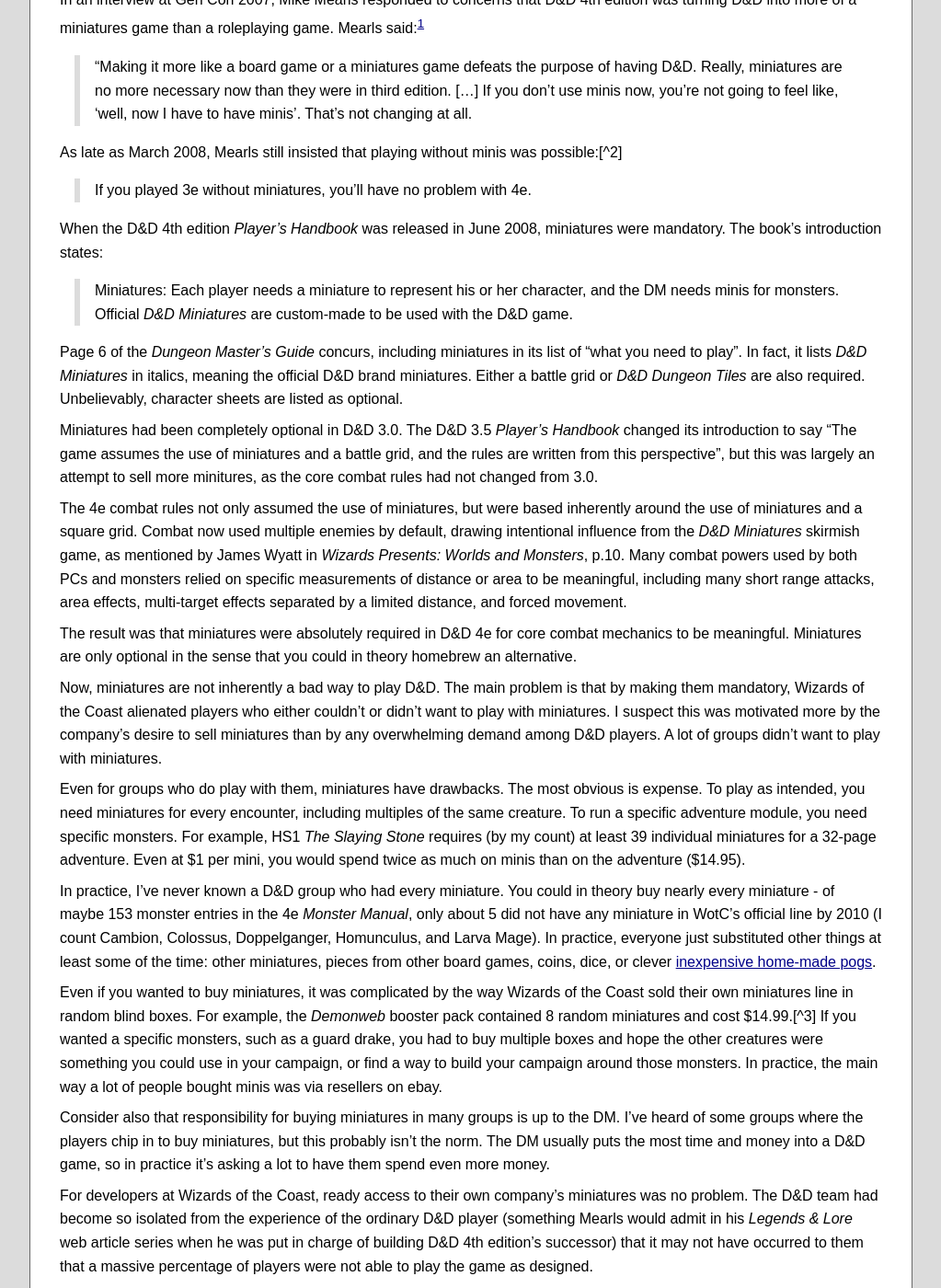
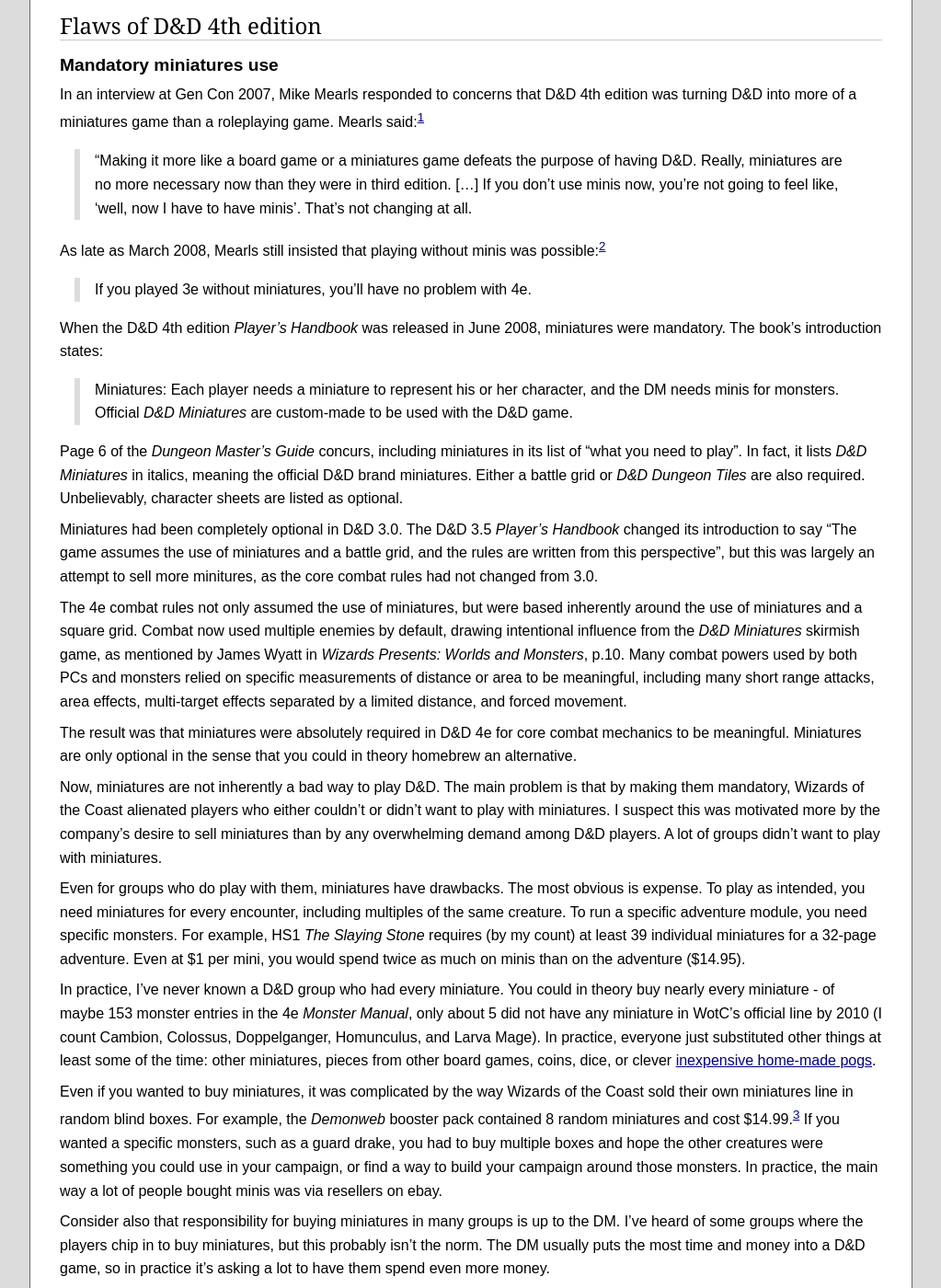
Before and after one commit to orbitalflower/orbitalflower.github.io, a Jekyll site: the page built from _posts/2021-04-15-failure-dnd-4th-edition.md, in a window 1280 px wide and 1400 px high, scrolled down 1192 px. Shown: the whole window at 92% size, without its empty margins (128-1151 px from the left). Built offline with Jekyll 4.4.1, drawn with Linux system fonts in a browser that asks for light colours; some of the changed text lies outside the part shown.

Commit message:
formatting fixes

```diff
--- a/_posts/2021-04-15-failure-dnd-4th-edition.md
+++ b/_posts/2021-04-15-failure-dnd-4th-edition.md
@@ -12,6 +12,9 @@
 why it was so controversial at the time. Additionally, it's worth discussing the
 innovations of D&D 4e that actually did work, and the ideas that still hold
 relevance to modern players.
+
+1. Table of Contents
+{:toc}
 
 ## Background
 
@@ -523,8 +526,10 @@
 [^1]:
     [D&D 4th Edition: Designing Encounters](https://www.youtube.com/watch?v=oRzcVi_ymzA&5=6m42s),
     6m 52s. 19 August 2007.
+
 [^2]:
     [4e rules will make some games much harder torun](https://www.enworld.org/threads/4e-rules-will-make-some-games-much-harder-to-run.221686/post-4112306),
     17 March 2008.
+
 [^3]:
     [Demonweb Booster Pack](https://web.archive.org/web/20090222073813/http://wizards.com/default.asp?x=products/dndmin/217950000)
```
